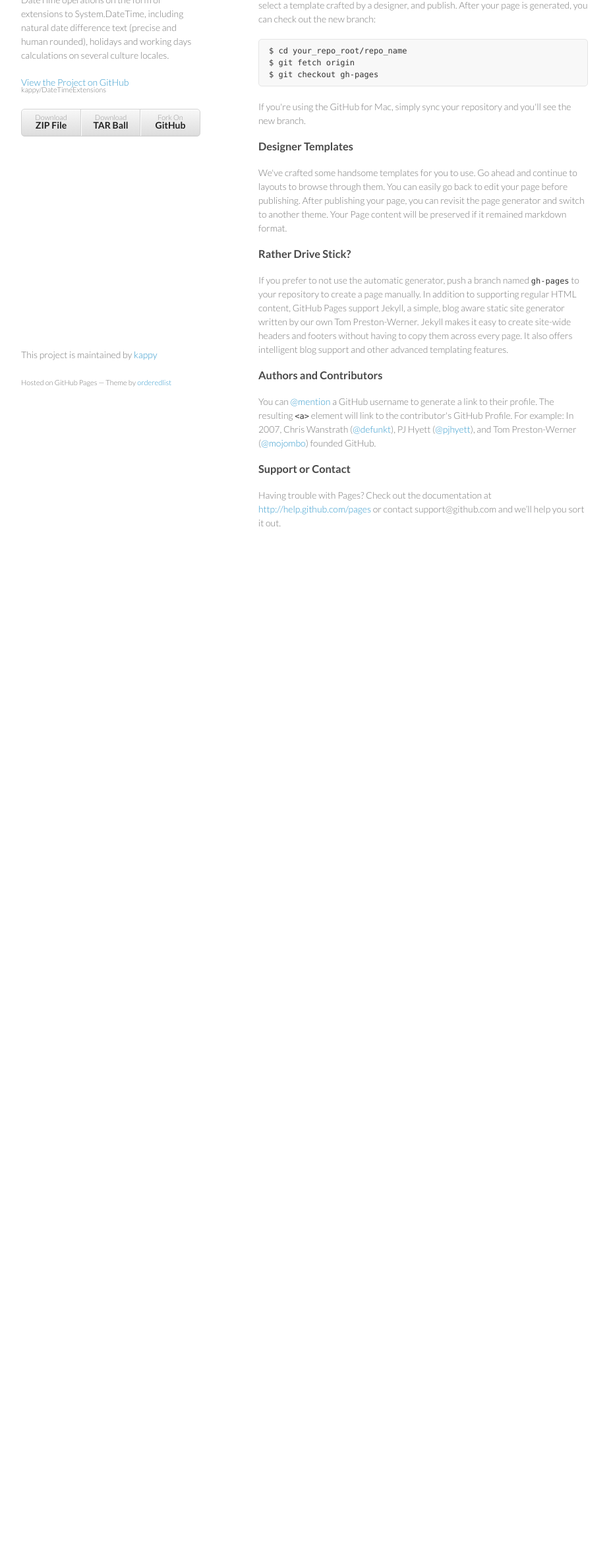
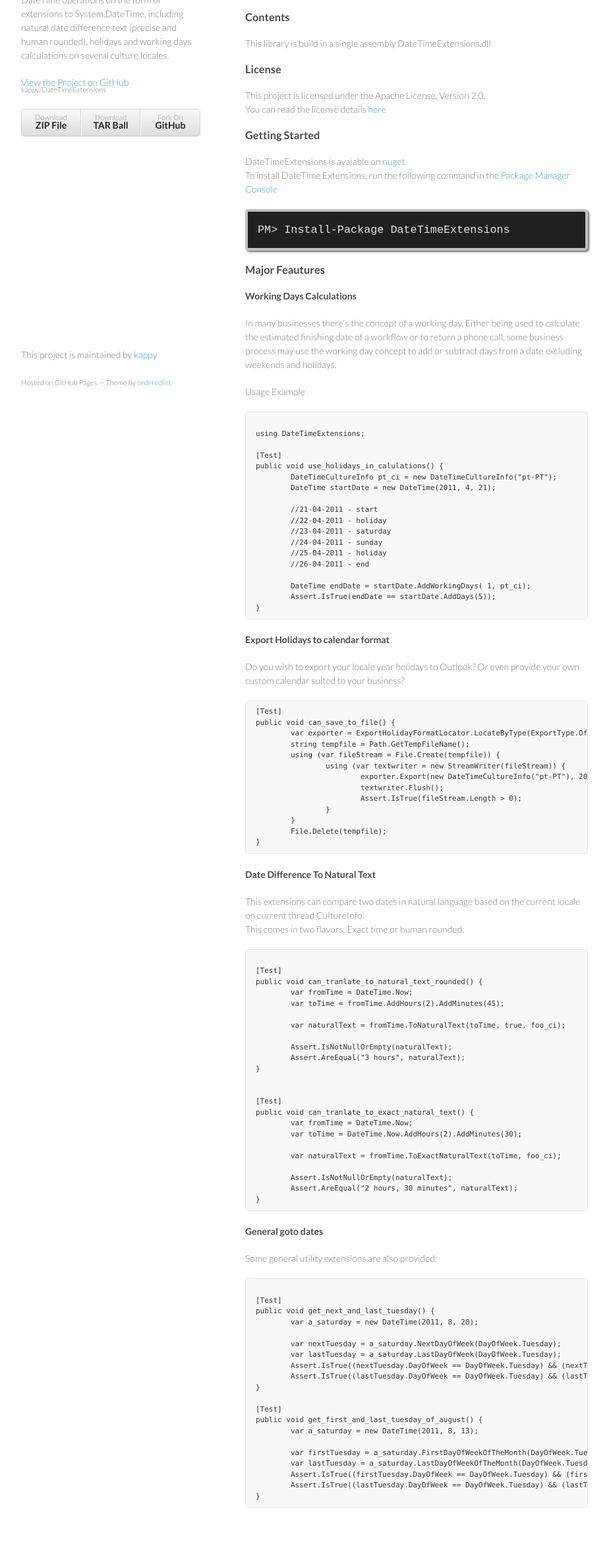
Before and after one commit to joaomatossilva/DateTimeExtensions, a plain HTML site: page index.html in a window 1280 px wide. Shown: the part 141-2497 px from the top of the page at 66% size, without its empty margins (178-1105 px from the left). Before the commit the page ends 1014 px from the top, so only its background shows below. Drawn offline with Linux system fonts and the light colour scheme.

Commit message:
updated web page

```diff
--- a/index.html
+++ b/index.html
@@ -26,32 +26,136 @@
         </ul>
       </header>
       <section>
-        <h3>Welcome to GitHub Pages.</h3>
+        <h3>Support</h3>
 
-<p>This automatic page generator is the easiest way to create beautiful pages for all of your projects. Author your page content here using GitHub Flavored Markdown, select a template crafted by a designer, and publish. After your page is generated, you can check out the new branch:</p>
+<p>You can point out bugs, feature requests, submit pull requests on the project <a href="https://github.com/kappy/DateTimeExtensions">web site on GitHub</a> </p>
 
-<pre><code>$ cd your_repo_root/repo_name
-$ git fetch origin
-$ git checkout gh-pages
+		<h3>Contents</h3>
+
+<p>This library is build in a single assembly DateTimeExtensions.dll</p>
+
+		<h3>License</h3>
+
+<p>This project is licensed under the Apache License, Version 2.0.
+<br/>
+You can read the license details <a href="http://www.apache.org/licenses/LICENSE-2.0">here</a></p>
+
+		<h3>Getting Started</h3>
+
+		<p>DateTimeExtensions is avaiable on <a href="http://nuget.org/packages/DateTimeExtensions">nuget</a>
+		<br/>
+        To install DateTime Extensions, run the following command in the <a href="http://docs.nuget.org/docs/start-here/using-the-package-manager-console">
+            Package Manager Console</a>
+		</p>
+		<pre style="background-color: #202020;border: 4px solid silver;border-radius: 5px;-moz-border-radius: 5px;-webkit-border-radius: 5px;box-shadow: 2px 2px 3px #6e6e6e;color: #E2E2E2;display: block;font: 1.2em 'andale mono', 'lucidaconsole', monospace;line-height: 1.5em;overflow: auto;padding: 15px;">PM&gt; Install-Package DateTimeExtensions</pre>
+
+		<h3>Major Feautures</h3>
+		<h4>Working Days Calculations</h4>
+
+		<p>In many businesses there's the concept of a working day. Either being used to calculate the estimated finishing date of a workflow or to return a phone call, some business process may use the working day concept to add or subtract days from a date excluding weekends and holidays.</p>
+		<p>Usage Example</p>
+<pre><code>
+using DateTimeExtensions;
+
+[Test]
+public void use_holidays_in_calulations() {
+	DateTimeCultureInfo pt_ci = new DateTimeCultureInfo("pt-PT");
+	DateTime startDate = new DateTime(2011, 4, 21);
+
+	//21-04-2011 - start
+	//22-04-2011 - holiday
+	//23-04-2011 - saturday
+	//24-04-2011 - sunday
+	//25-04-2011 - holiday
+	//26-04-2011 - end
+
+	DateTime endDate = startDate.AddWorkingDays( 1, pt_ci);
+	Assert.IsTrue(endDate == startDate.AddDays(5));
+}
 </code></pre>
 
-<p>If you're using the GitHub for Mac, simply sync your repository and you'll see the new branch.</p>
+		<h4>Export Holidays to calendar format</h4>
 
-<h3>Designer Templates</h3>
+		<p>Do you wish to export your locale year holidays to Outlook? Or even provide your own custom calendar suited to your business?</p>
+<pre><code>[Test]
+public void can_save_to_file() {
+	var exporter = ExportHolidayFormatLocator.LocateByType(ExportType.OfficeHolidays);
+	string tempfile = Path.GetTempFileName();
+	using (var fileStream = File.Create(tempfile)) {
+		using (var textwriter = new StreamWriter(fileStream)) {
+			exporter.Export(new DateTimeCultureInfo("pt-PT"), 2012, textwriter);
+			textwriter.Flush();
+			Assert.IsTrue(fileStream.Length > 0);
+		}
+	}
+	File.Delete(tempfile);
+}
+</code></pre>
 
-<p>We've crafted some handsome templates for you to use. Go ahead and continue to layouts to browse through them. You can easily go back to edit your page before publishing. After publishing your page, you can revisit the page generator and switch to another theme. Your Page content will be preserved if it remained markdown format.</p>
+		<h4>Date Difference To Natural Text</h4>
 
-<h3>Rather Drive Stick?</h3>
+<p>
+	This extensions can compare two dates in natural language based on the current locale on current thread CultureInfo.
+	<br/>
+	This comes in two flavors: Exact time or human rounded.
+</p>
+<pre><code>
+[Test]
+public void can_tranlate_to_natural_text_rounded() {
+	var fromTime = DateTime.Now;
+	var toTime = fromTime.AddHours(2).AddMinutes(45);
 
-<p>If you prefer to not use the automatic generator, push a branch named <code>gh-pages</code> to your repository to create a page manually. In addition to supporting regular HTML content, GitHub Pages support Jekyll, a simple, blog aware static site generator written by our own Tom Preston-Werner. Jekyll makes it easy to create site-wide headers and footers without having to copy them across every page. It also offers intelligent blog support and other advanced templating features.</p>
+	var naturalText = fromTime.ToNaturalText(toTime, true, foo_ci);
 
-<h3>Authors and Contributors</h3>
+	Assert.IsNotNullOrEmpty(naturalText);
+	Assert.AreEqual("3 hours", naturalText);
+}
 
-<p>You can <a href="https://github.com/blog/821" class="user-mention">@mention</a> a GitHub username to generate a link to their profile. The resulting <code>&lt;a&gt;</code> element will link to the contributor's GitHub Profile. For example: In 2007, Chris Wanstrath (<a href="/defunkt" class="user-mention">@defunkt</a>), PJ Hyett (<a href="/pjhyett" class="user-mention">@pjhyett</a>), and Tom Preston-Werner (<a href="/mojombo" class="user-mention">@mojombo</a>) founded GitHub.</p>
 
-<h3>Support or Contact</h3>
+[Test]
+public void can_tranlate_to_exact_natural_text() {
+	var fromTime = DateTime.Now;
+	var toTime = DateTime.Now.AddHours(2).AddMinutes(30);
 
-<p>Having trouble with Pages? Check out the documentation at <a href="http://help.github.com/pages">http://help.github.com/pages</a> or contact support@github.com and we’ll help you sort it out.</p>
+	var naturalText = fromTime.ToExactNaturalText(toTime, foo_ci);
+
+	Assert.IsNotNullOrEmpty(naturalText);
+	Assert.AreEqual("2 hours, 30 minutes", naturalText);
+}
+</code></pre>
+
+
+		<h4>General goto dates</h4>
+
+<p>
+	Some general utility extensions are also provided:
+</p>
+<pre><code>
+[Test]
+public void get_next_and_last_tuesday() {
+	var a_saturday = new DateTime(2011, 8, 20);
+
+	var nextTuesday = a_saturday.NextDayOfWeek(DayOfWeek.Tuesday);
+	var lastTuesday = a_saturday.LastDayOfWeek(DayOfWeek.Tuesday);
+	Assert.IsTrue((nextTuesday.DayOfWeek == DayOfWeek.Tuesday) && (nextTuesday == new DateTime(2011, 8, 23)));
+	Assert.IsTrue((lastTuesday.DayOfWeek == DayOfWeek.Tuesday) && (lastTuesday == new DateTime(2011, 8, 16)));
+}
+
+[Test]
+public void get_first_and_last_tuesday_of_august() {
+	var a_saturday = new DateTime(2011, 8, 13);
+
+	var firstTuesday = a_saturday.FirstDayOfWeekOfTheMonth(DayOfWeek.Tuesday);
+	var lastTuesday = a_saturday.LastDayOfWeekOfTheMonth(DayOfWeek.Tuesday);
+	Assert.IsTrue((firstTuesday.DayOfWeek == DayOfWeek.Tuesday) && (firstTuesday == new DateTime(2011, 8, 2)));
+	Assert.IsTrue((lastTuesday.DayOfWeek == DayOfWeek.Tuesday) && (lastTuesday == new DateTime(2011, 8, 30)));
+}
+</code></pre>
+
+
+
+
+
       </section>
       <footer>
         <p>This project is maintained by <a href="https://github.com/kappy">kappy</a></p>
--- a/stylesheets/styles.css
+++ b/stylesheets/styles.css
@@ -60,7 +60,7 @@ blockquote {
 code, pre {
   font-family:Monaco, Bitstream Vera Sans Mono, Lucida Console, Terminal;
   color:#333;
-  font-size:12px;
+  font-size:11px;
 }
 
 pre {
@@ -160,7 +160,7 @@ header ul a strong {
 }
 
 section {
-  width:500px;
+  width:520px;
   float:right;
   padding-bottom:50px;
 }
```
